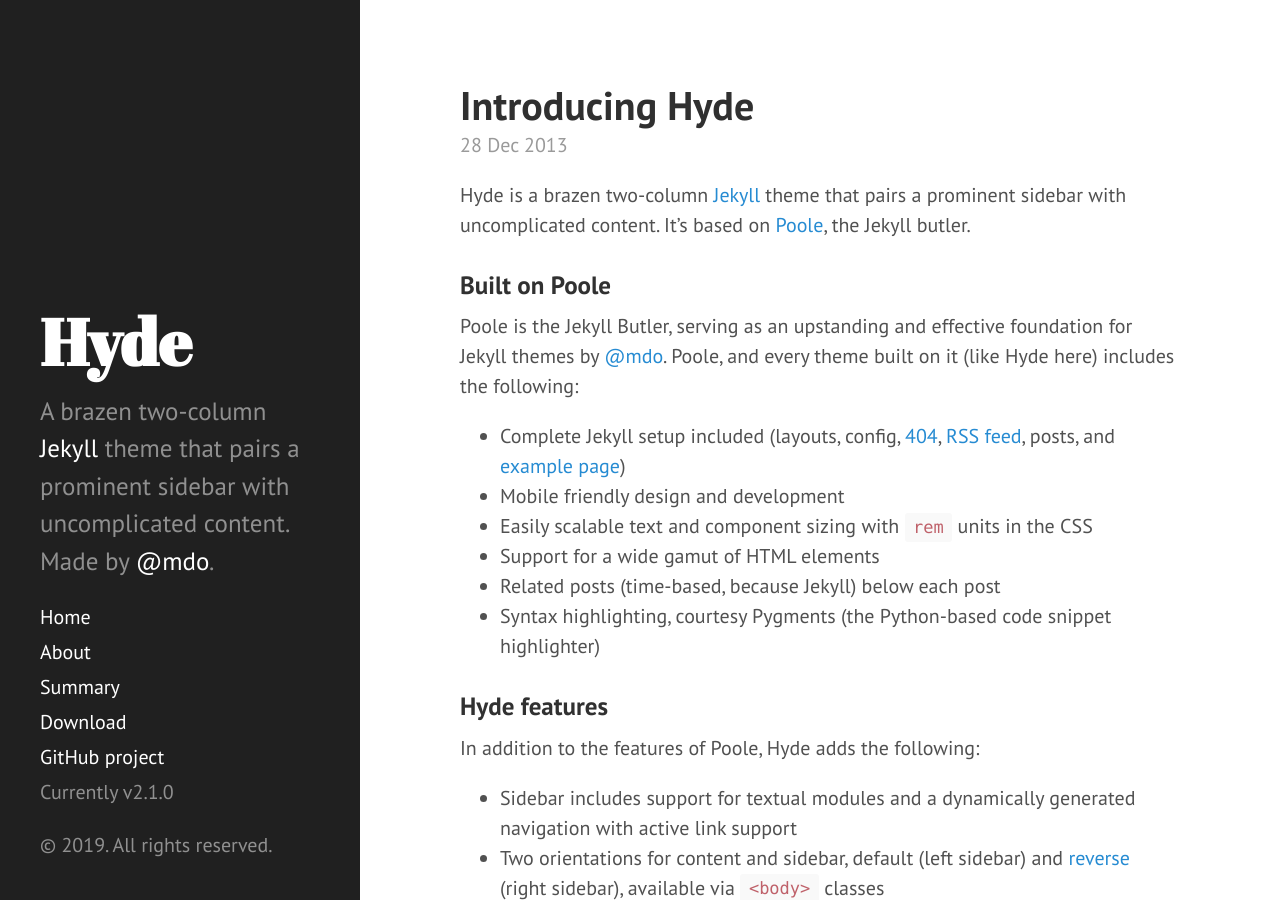
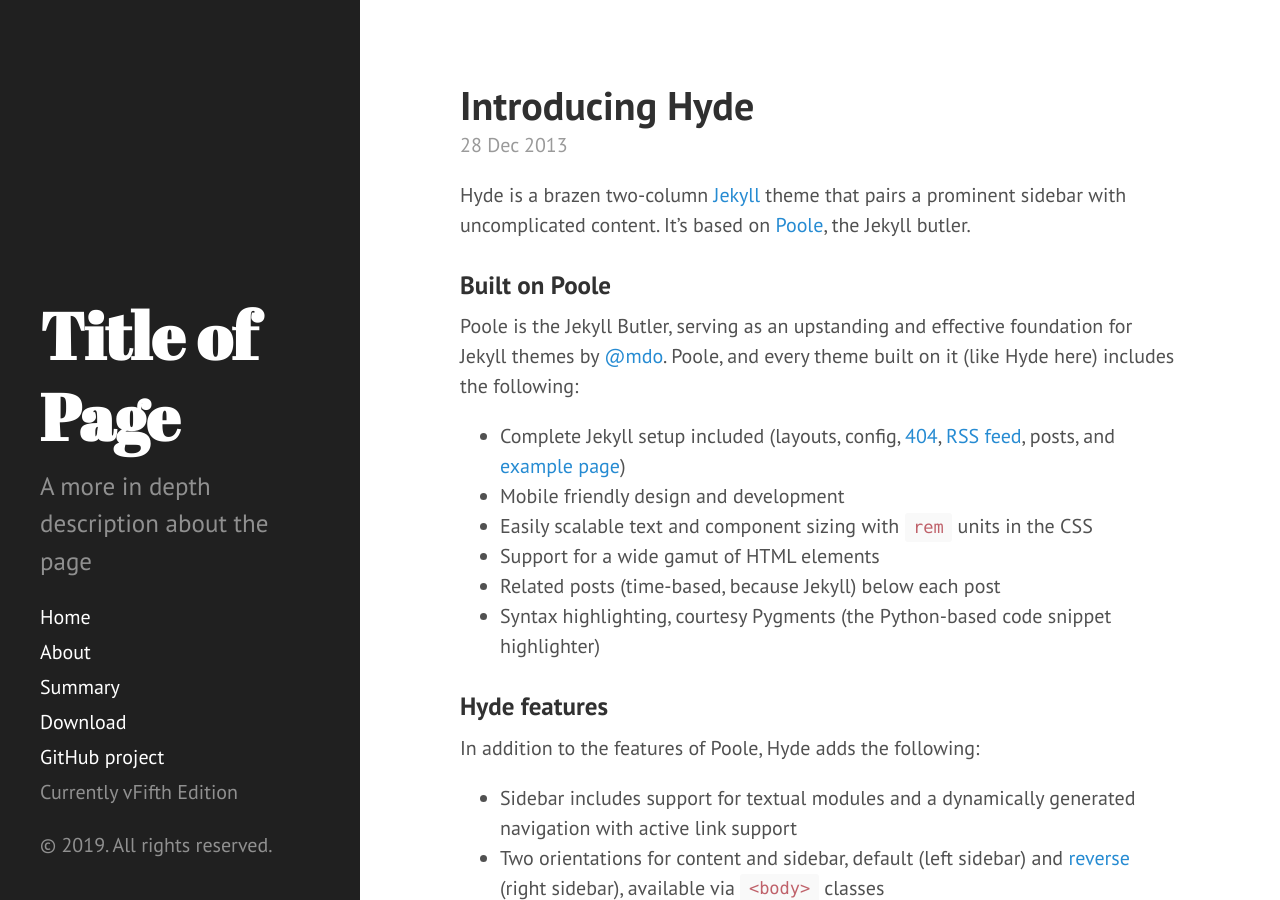
Before and after one commit to COScholl/COScholl.github.io, a Jekyll site: the page built from index.html, in a window 1280 px wide and 900 px high. Built offline with Jekyll 4.4.1, drawn with Linux system fonts in a browser that asks for light colours; Markdown is read by kramdown in place of the engine named in the settings; the list of posts is cut into pages by our own code.

Commit message:
changed config.yaml with new content and markdown

```diff
--- a/_config.yml
+++ b/_config.yml
@@ -1,5 +1,5 @@
 # Dependencies
-markdown:         redcarpet
+markdown:         kramdown
 highlighter:      pygments
 
 # Permalinks
@@ -7,20 +7,20 @@
 relative_permalinks: true
 
 # Setup
-title:            Hyde
-tagline:          'A Jekyll theme'
-description:      'A brazen two-column <a href="http://jekyllrb.com" target="_blank">Jekyll</a> theme that pairs a prominent sidebar with uncomplicated content. Made by <a href="https://twitter.com/mdo" target="_blank">@mdo</a>.'
-url:              http://hyde.getpoole.com
+title:            Title of Page
+tagline:          'Something Witty About Page'
+description:      'A more in depth description about the page'
+url:              http://COScholl.github.io
 baseurl:          /
 
 author:
-  name:           'Mark Otto'
-  url:            https://twitter.com/mdo
+  name:           'Mark Otto & Chris Scholl'
+  url:            http://COScholl.github.io
 
 paginate:         5
 
 # Custom vars
-version:          2.1.0
+version:          "Fifth Edition"
 
 github:
   repo:           https://github.com/poole/hyde
```
